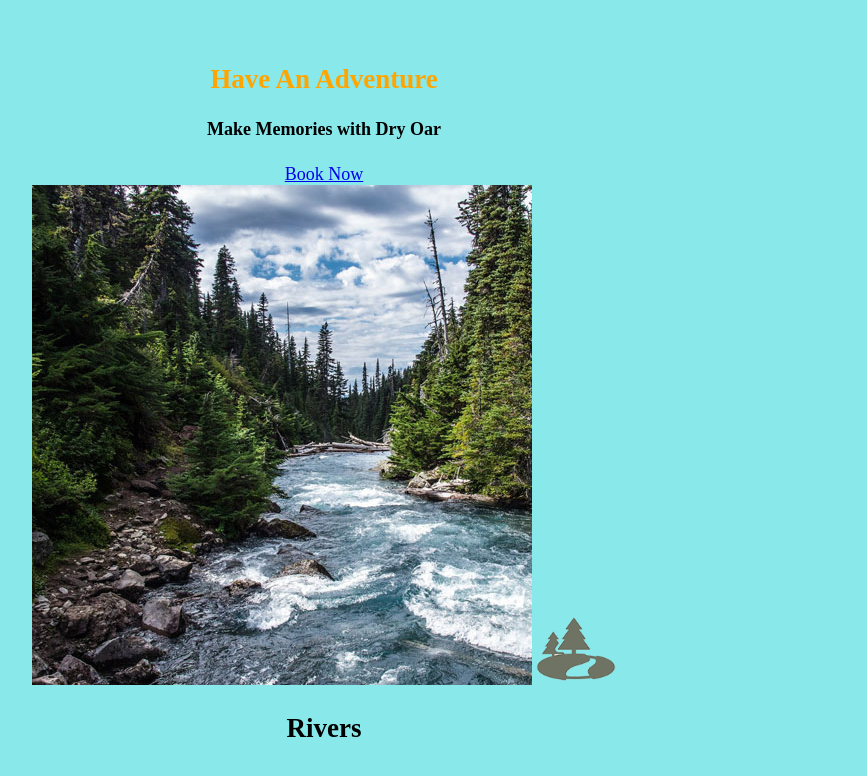
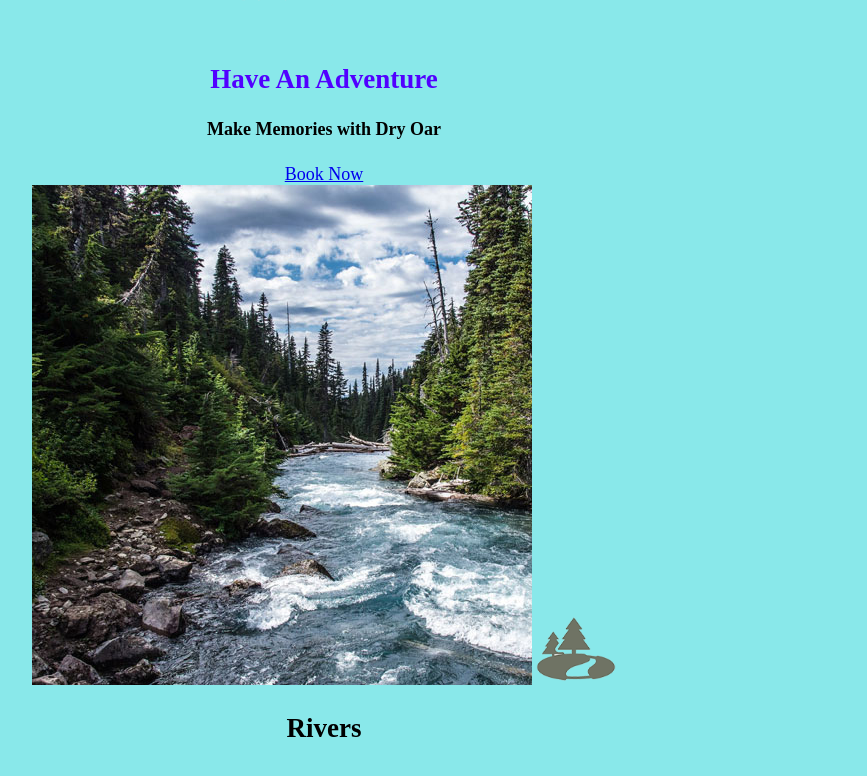
Before and after one commit to neyochoa/wdd130, a plain HTML site: page wwr/index.html in a window 1280 px wide. Shown: the part 1029-1805 px from the top of the page, without its empty margins (316-1183 px from the left). Drawn offline with Linux system fonts and the light colour scheme.

Commit message:
change h1color

```diff
--- a/wwr/style.css
+++ b/wwr/style.css
@@ -1,6 +1,6 @@
 
 h1 {
-    color: orange;
+    color: rgb(81, 0, 255);
 }
 
 body {
```
